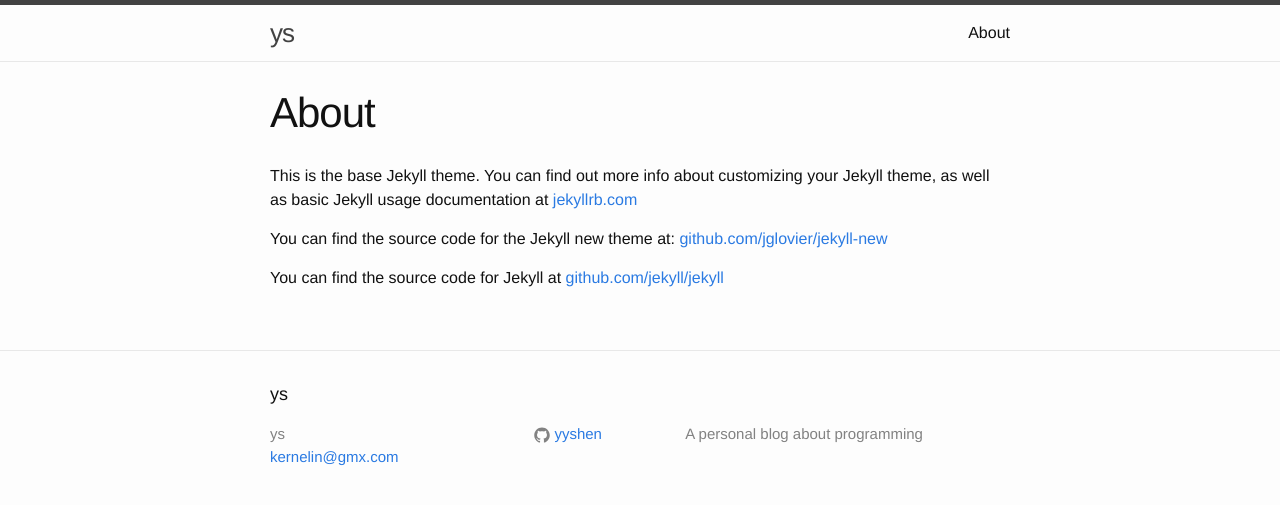
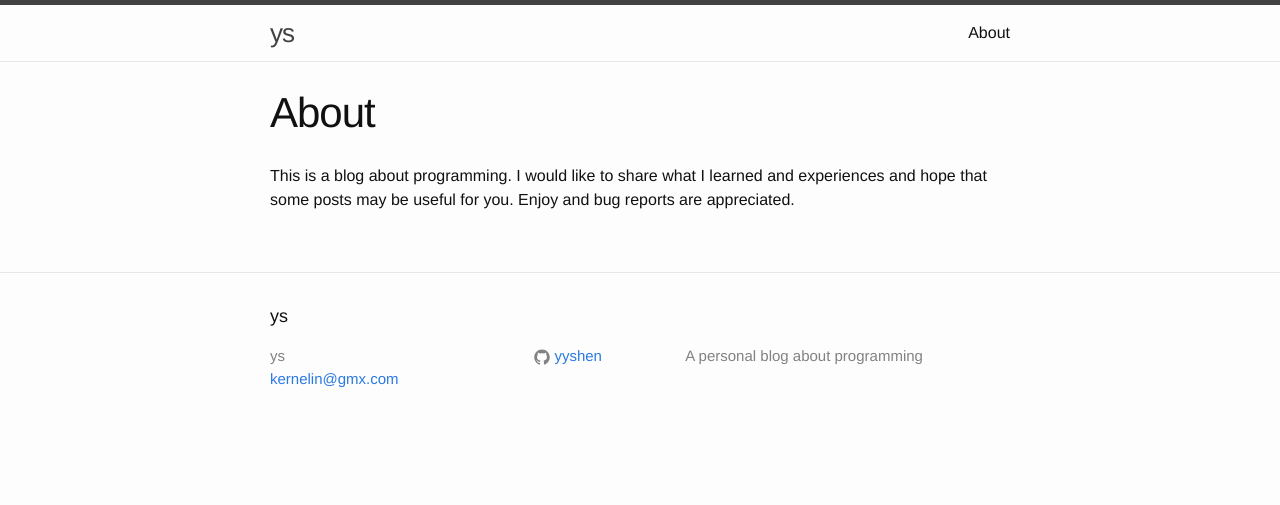
Before and after one commit to yyshen/yyshen.github.io, a Jekyll site: the page built from about.md, in a window 1280 px wide. Shown: the top 505 px of the page. Built offline with Jekyll 4.4.1, drawn with Linux system fonts in a browser that asks for light colours.

Commit message:
add a simple about

```diff
--- a/about.md
+++ b/about.md
@@ -3,9 +3,6 @@
 title: About
 permalink: /about/
 ---
-
-This is the base Jekyll theme. You can find out more info about customizing your Jekyll theme, as well as basic Jekyll usage documentation at [jekyllrb.com](http://jekyllrb.com/)
-
-You can find the source code for the Jekyll new theme at: [github.com/jglovier/jekyll-new](https://github.com/jglovier/jekyll-new)
-
-You can find the source code for Jekyll at [github.com/jekyll/jekyll](https://github.com/jekyll/jekyll)
+This is a blog about programming. I would like to share what I learned and
+experiences and hope that some posts may be useful for you. Enjoy and bug
+reports are appreciated.
```
